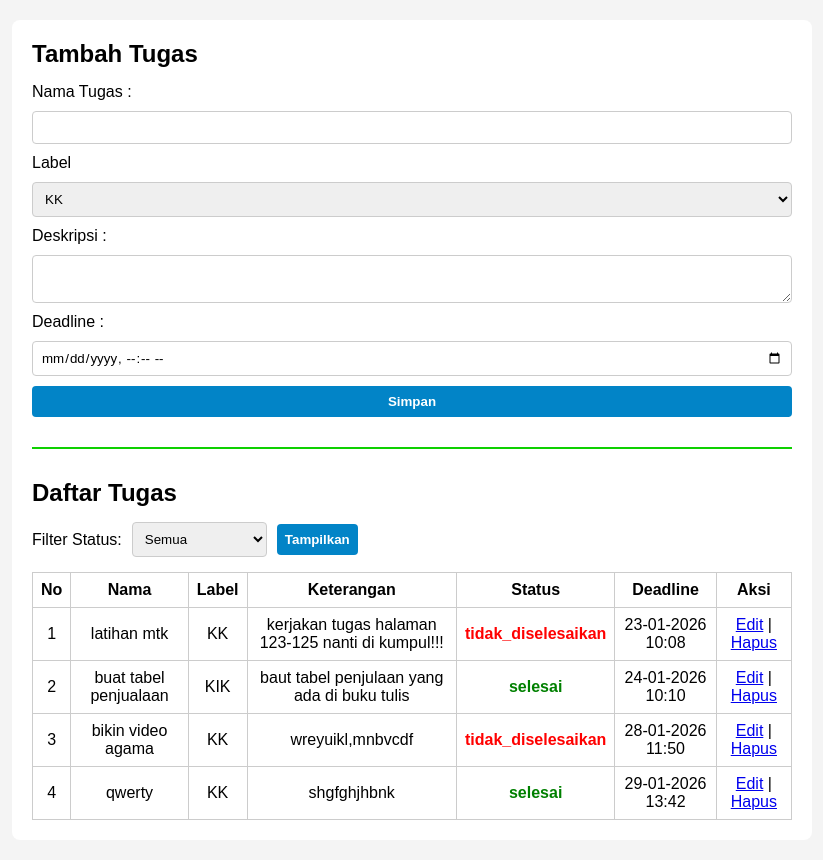
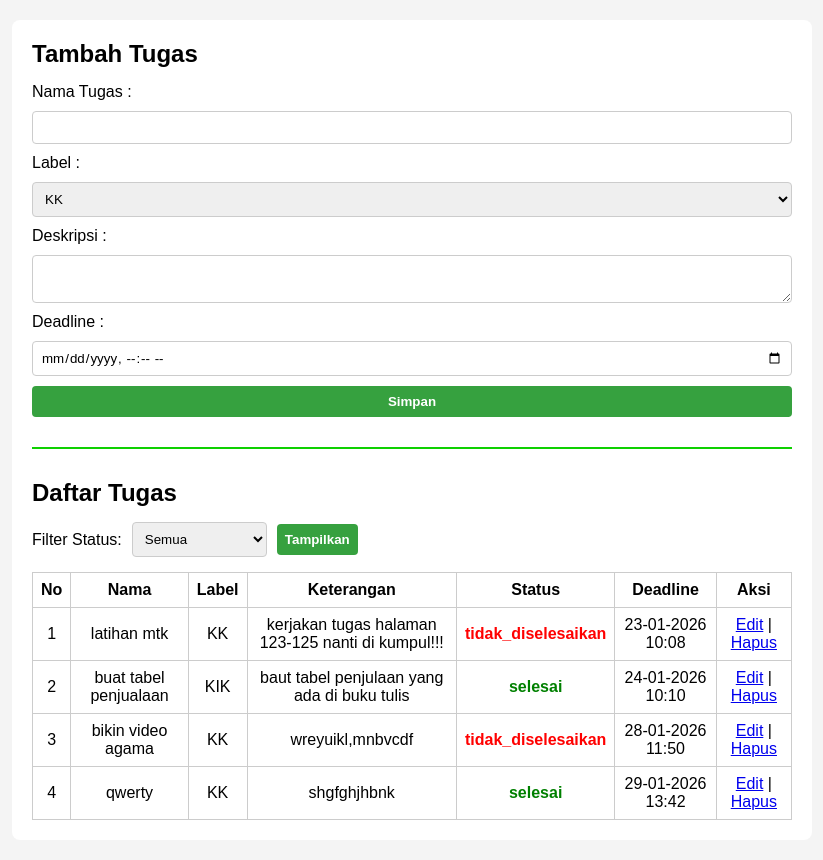
Before and after one commit to sidrive/pkl-miftahul-progress, a PHP site: page / in a window 1280 px wide. Shown: the whole page, without its empty margins (228-1051 px from the left). Run offline with PHP 8.4, Linux system fonts and the light colour scheme; data comes from the database, SQL or seed files in the repository.

Commit message:
perubahan warna pada tombol

```diff
--- a/submissions/M1-W4/T5.2.todo/ToDoList/index.php
+++ b/submissions/M1-W4/T5.2.todo/ToDoList/index.php
@@ -73,7 +73,7 @@ mysqli_query(
         }
 
         button {
-            background: #0284c7;
+            background: #36a13fff;
             color: white;
             font-weight: bold;
             border: none;
@@ -144,7 +144,7 @@ mysqli_query(
             </div>
 
             <div class="form-group">
-                <label for="label">Label</label>
+                <label for="label">Label :</label>
                 <select id="label" name="label">
                     <option value="KK">KK</option>
                     <option value="MTK">MTK</option>
```
